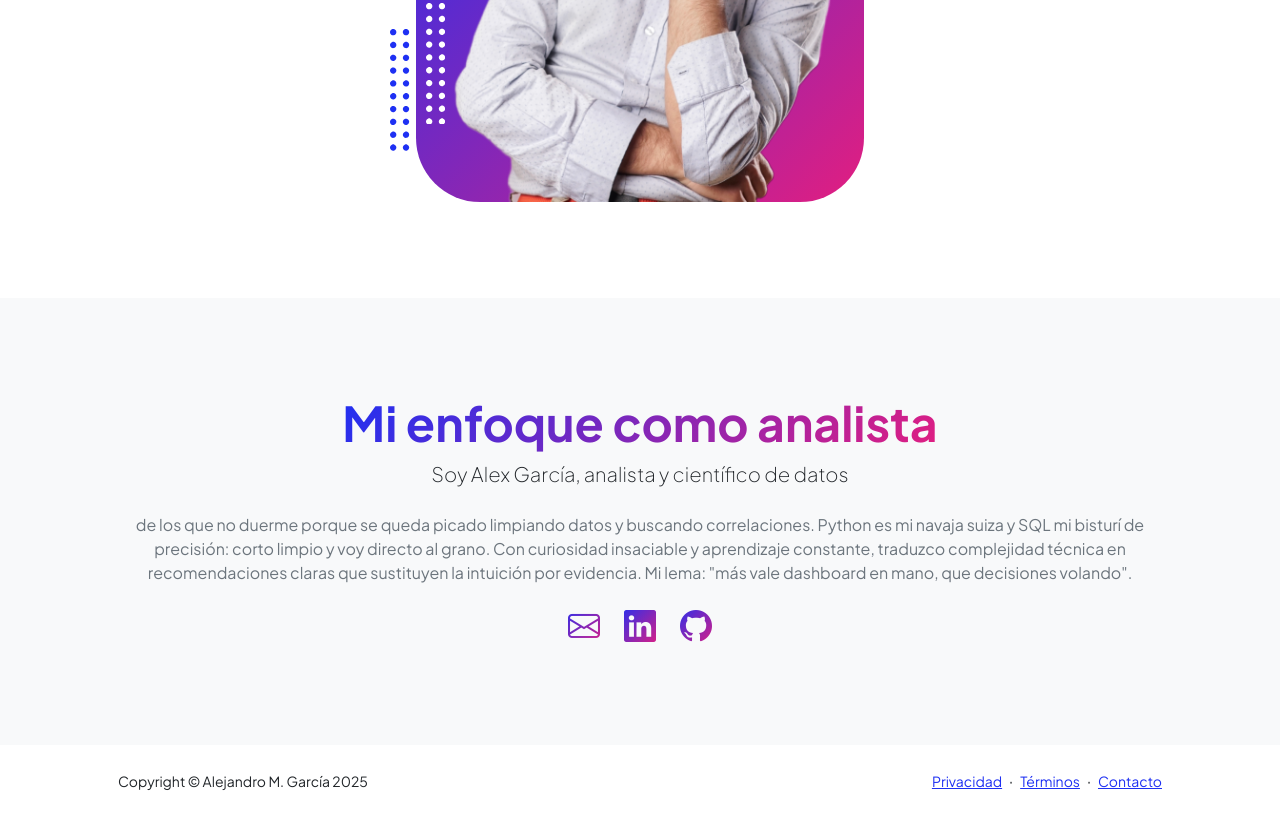
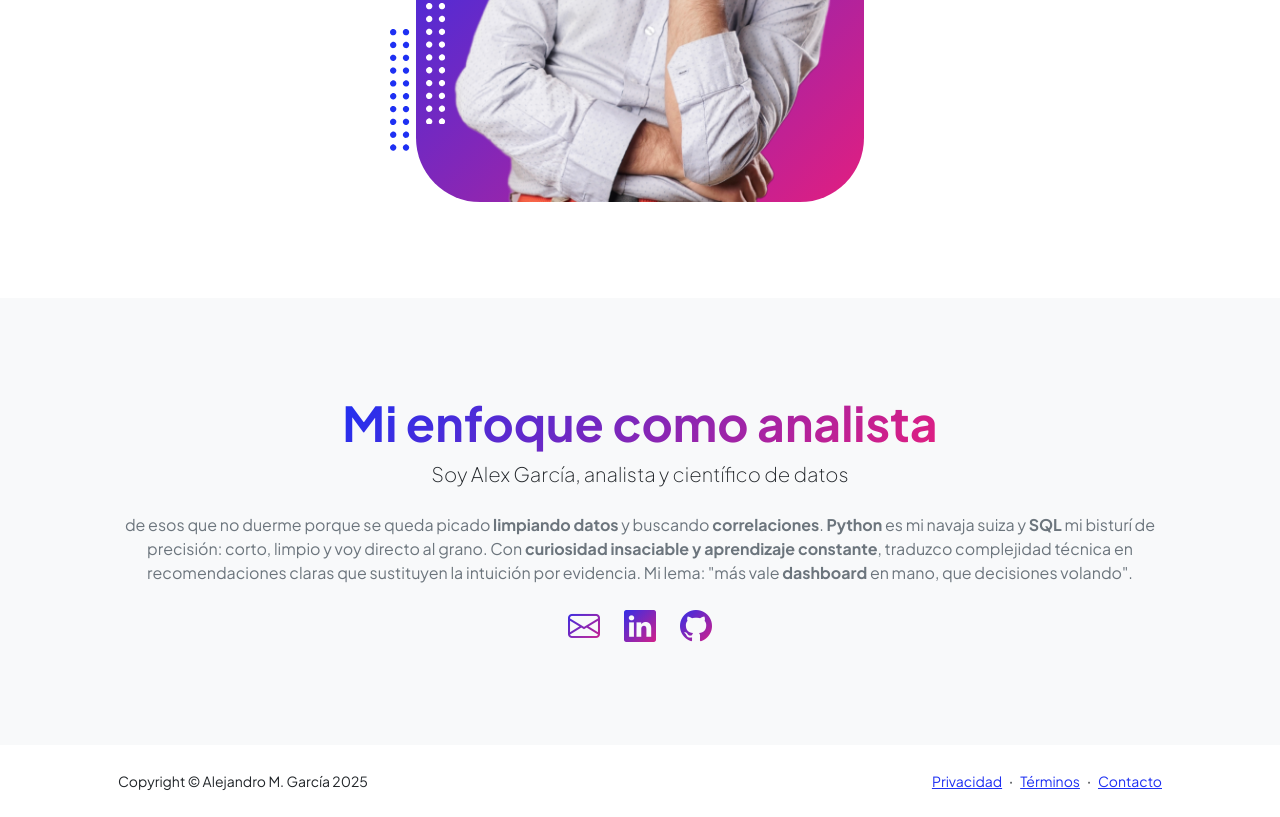
Before and after one commit to alexkhype/alexkhype.github.io, a website: page index.html in a window 1280 px wide. Shown: the part 844-1661 px from the top of the page. Drawn offline with nearby package versions, Linux system fonts and the light colour scheme.

Commit message:
Highlight key skills in analyst description

```diff
--- a/index.html
+++ b/index.html
@@ -183,7 +183,7 @@
                             <div class="text-center my-5">
                                 <h2 class="display-5 fw-bolder"><span class="text-gradient d-inline">Mi enfoque como analista</span></h2>
                                 <p class="lead fw-light mb-4">Soy Alex García, analista y científico de datos</p>
-                                <p class="text-muted">de los que no duerme porque se queda picado limpiando datos y buscando correlaciones. Python es mi navaja suiza y SQL mi bisturí de precisión: corto limpio y voy directo al grano. Con curiosidad insaciable y aprendizaje constante, traduzco complejidad técnica en recomendaciones claras que sustituyen la intuición por evidencia. Mi lema: "más vale dashboard en mano, que decisiones volando".</p>
+                                <p class="text-muted">de esos que no duerme porque se queda picado <b>limpiando datos</b> y buscando <b>correlaciones</b>. <b>Python</b> es mi navaja suiza y <b>SQL</b> mi bisturí de precisión: corto, limpio y voy directo al grano. Con <b>curiosidad insaciable y aprendizaje constante</b>, traduzco complejidad técnica en recomendaciones claras que sustituyen la intuición por evidencia. Mi lema: "más vale <b>dashboard</b> en mano, que decisiones volando".</p>
                                 <div class="d-flex justify-content-center fs-2 gap-4">
                                     <a class="text-gradient" href="mailto:alexkhype@gmail.com"><i class="bi bi-envelope"></i></a>
                                     <a class="text-gradient" href="https://www.linkedin.com/in/garciagarciadeleon/"><i class="bi bi-linkedin"></i></a>
```
